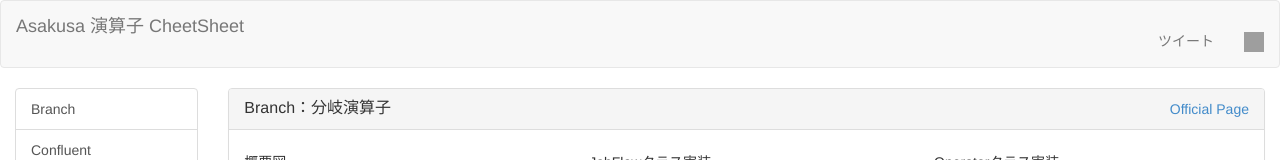
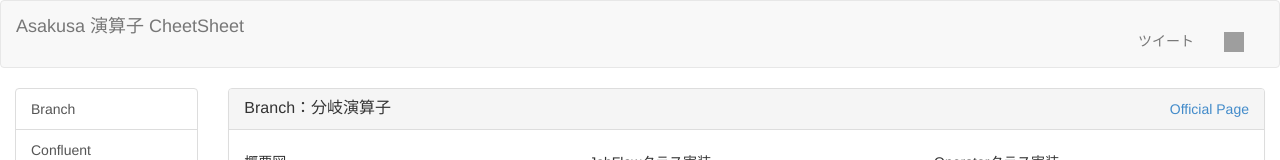
Before and after one commit to ironpeace/asakusa_operators_cheetsheet, a plain HTML site: page index.html in a window 1280 px wide. Shown: the top 160 px of the page. Drawn offline with nearby package versions, Linux system fonts and the light colour scheme; grey boxes are pictures that could not be loaded.

Commit message:
change hateb buttons position

```diff
--- a/index.html
+++ b/index.html
@@ -24,7 +24,7 @@
             <li style="padding-top:15px">
               <a href="https://twitter.com/share" class="twitter-share-button" data-lang="ja" data-hashtags="AsakusaFw">ツイート</a><script>!function(d,s,id){var js,fjs=d.getElementsByTagName(s)[0],p=/^http:/.test(d.location)?'http':'https';if(!d.getElementById(id)){js=d.createElement(s);js.id=id;js.src=p+'://platform.twitter.com/widgets.js';fjs.parentNode.insertBefore(js,fjs);}}(document, 'script', 'twitter-wjs');</script>
             </li>
-            <li style="padding-top:15px">
+            <li style="padding-top:15px; padding-right:20px">
               <a href="http://b.hatena.ne.jp/entry/http://ironpeace.github.io/asakusa_operators_cheetsheet/" class="hatena-bookmark-button" data-hatena-bookmark-title="Asakusa 演算子 CheetSheet" data-hatena-bookmark-layout="standard-balloon" data-hatena-bookmark-lang="ja" title="このエントリーをはてなブックマークに追加"><img src="http://b.st-hatena.com/images/entry-button/button-only@2x.png" alt="このエントリーをはてなブックマークに追加" width="20" height="20" style="border: none;" /></a><script type="text/javascript" src="http://b.st-hatena.com/js/bookmark_button.js" charset="utf-8" async="async"></script>
             </li>
             <li style="padding-top:15px">
```
